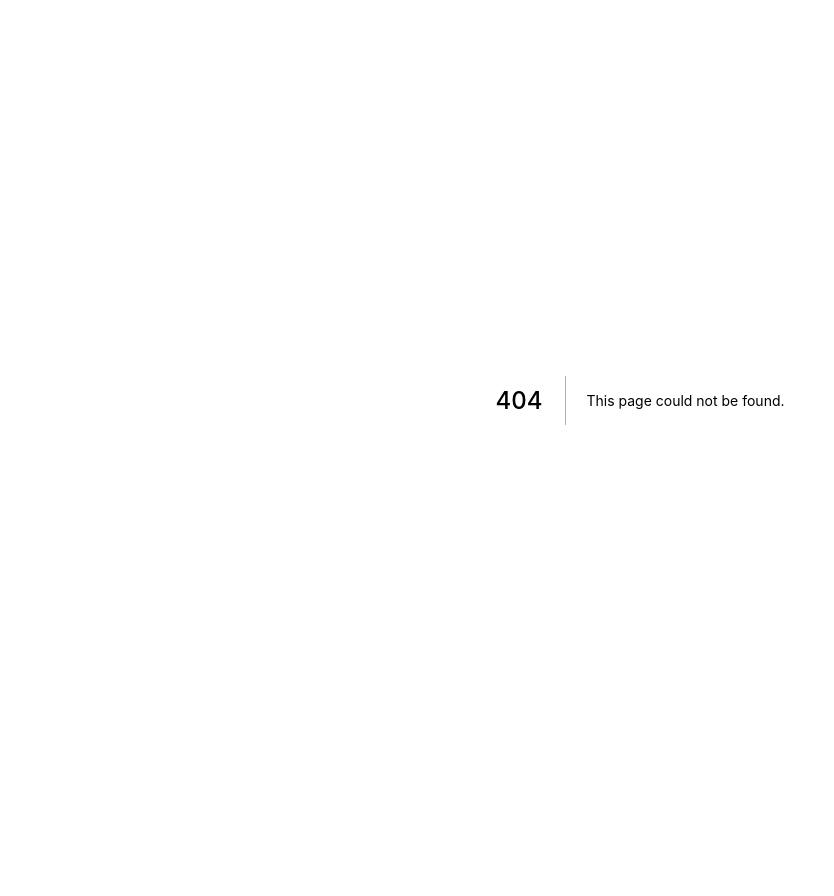
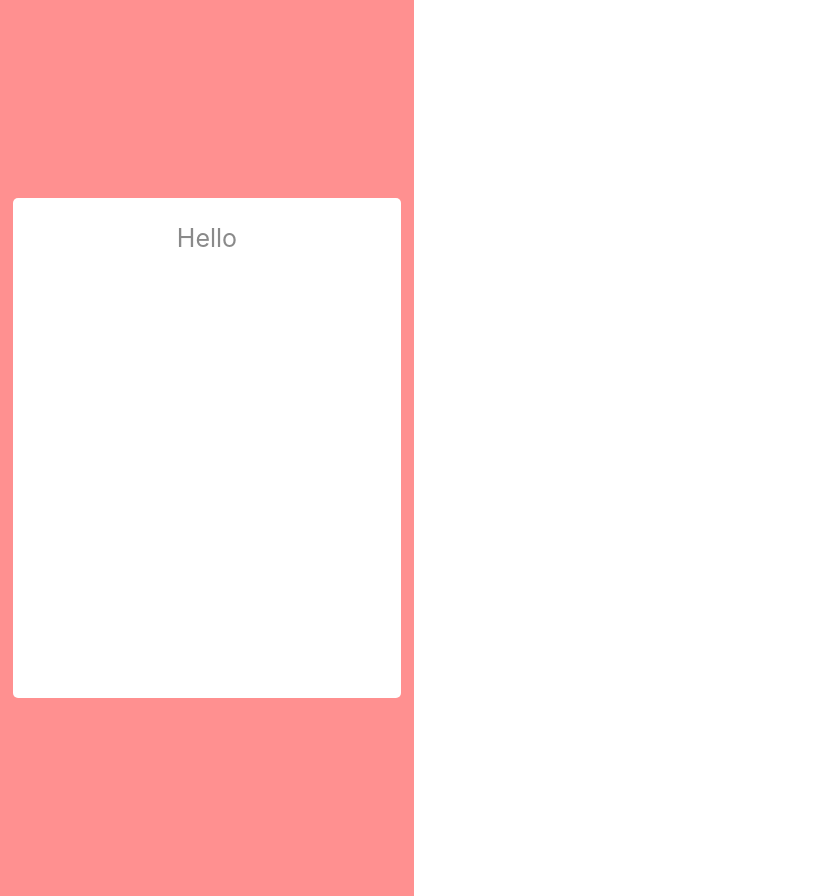
Before and after one commit to juuheek/group2-final-app, a Next.js app in the folder group2/: page /result in a window 1280 px wide. Before the commit this address had no page. Shown: the whole page, without its empty margins (0-834 px from the left). Before the commit the page ends 800 px from the top, so only its background shows below. Built offline with nearby package versions, Linux system fonts and the light colour scheme.

Commit message:
made basic layout

```diff
--- a/group2/comps/WhiteBG/index.js
+++ b/group2/comps/WhiteBG/index.js
@@ -1,26 +1,32 @@
 import React from 'react';
 import styled from 'styled-components';
+import Button from '../../comps/NavyButton';
+import {RiStethoscopeLine} from 'react-icons/ri'
 import {useRouter} from 'next/router';
 
-const WhiteCont = styled.div`
+const MinWhitebgCont = styled.div`
+  width: 388px;
+  height: ${props=>props.height}px;
+  border-radius: 5px;
+  background-color: #FFF;
 
 `;
 
-const WhiteContSub = styled.h3`
+const WhitebgBody = styled.p`
+  color:#8A8A8A;
+  font-size: 25px;
+  text-align: center;
+
 `;
 
-const WhiteBG = ({
 
 
-}) => {
-  return <WhiteCont style={{
-    width: "388px",
-    height: "579px",
-    borderRadius: "5px",
-    backgroundColor: "#AFCF6B",
-  }}>
-      <WhiteContSub>test test. will have other componets. andits usually white</WhiteContSub>
-  </WhiteCont>
+const MinWhitebg = ({
+  height= 500
+})=>{
+  return <MinWhitebgCont height={height} >
+    <WhitebgBody>Hello</WhitebgBody>
+
+  </MinWhitebgCont>
 }
-
-export default WhiteBG;
+export default MinWhitebg;
--- a/group2/comps/back/index.js
+++ b/group2/comps/back/index.js
@@ -1,6 +1,5 @@
 import React from "react";
 import styled from "styled-components";
-
 import Arrow from '../../images/BackArrow.svg';
 
 const BackCont = styled.div`
--- /dev/null
+++ b/group2/pages/result.js
@@ -0,0 +1,33 @@
+import React from "react";
+import styled from "styled-components";
+import MinWhitebg from "../comps/WhiteBG";
+import Whitebg from "../comps/JuheeWhitebg";
+
+const MinChunCont = styled.div`
+
+    background-color: ${props=>props.background};
+    width: 414px;
+    height: 896px;
+    display:flex;
+    flex-direction: column;
+    align-items: center;
+    justify-content:center;
+
+
+`;
+
+const MinChunDiv = styled.div``;
+
+
+export default function Result({
+  bgcolor = "#FF9090"
+
+}) {
+  return (
+    <MinChunCont background={bgcolor}>
+
+          <MinWhitebg />
+
+    </MinChunCont>
+  )
+}
```
Also changed, not shown: 1 other file (tests, documents, lock files or other folders).
